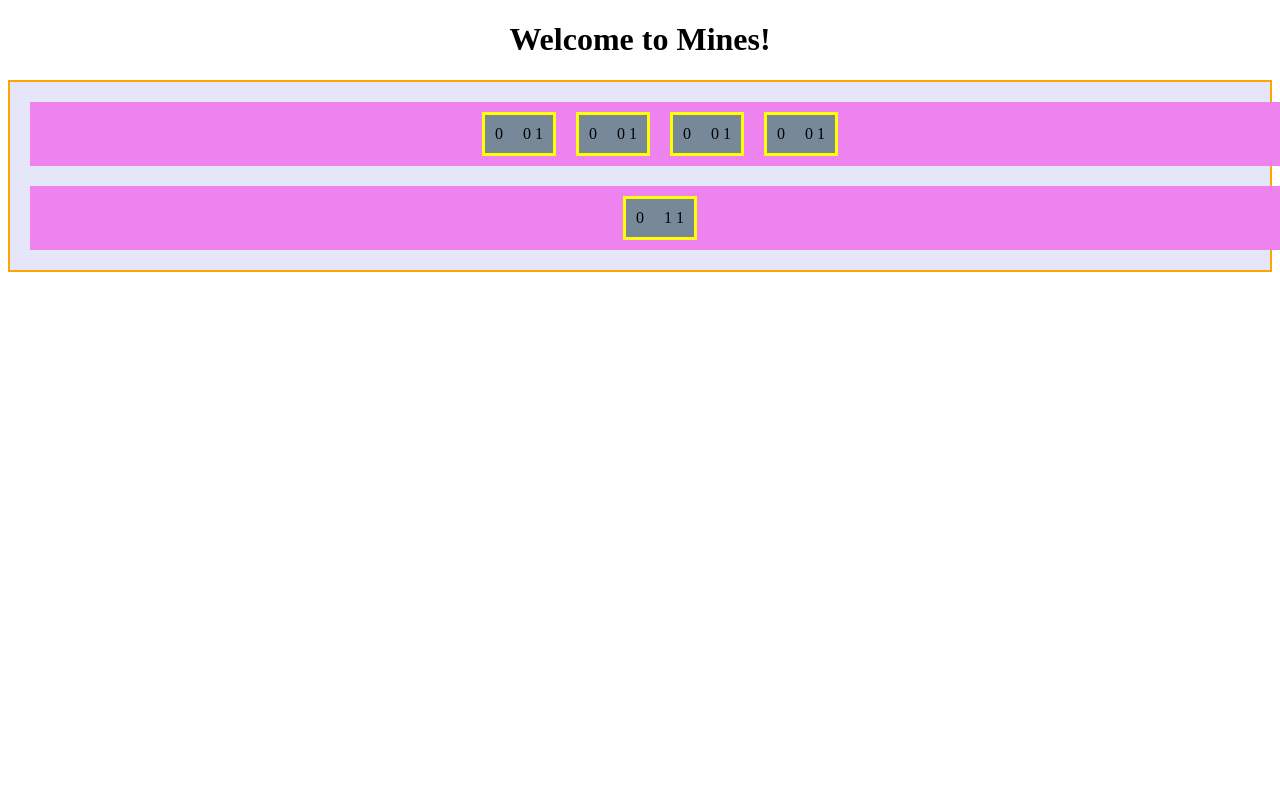
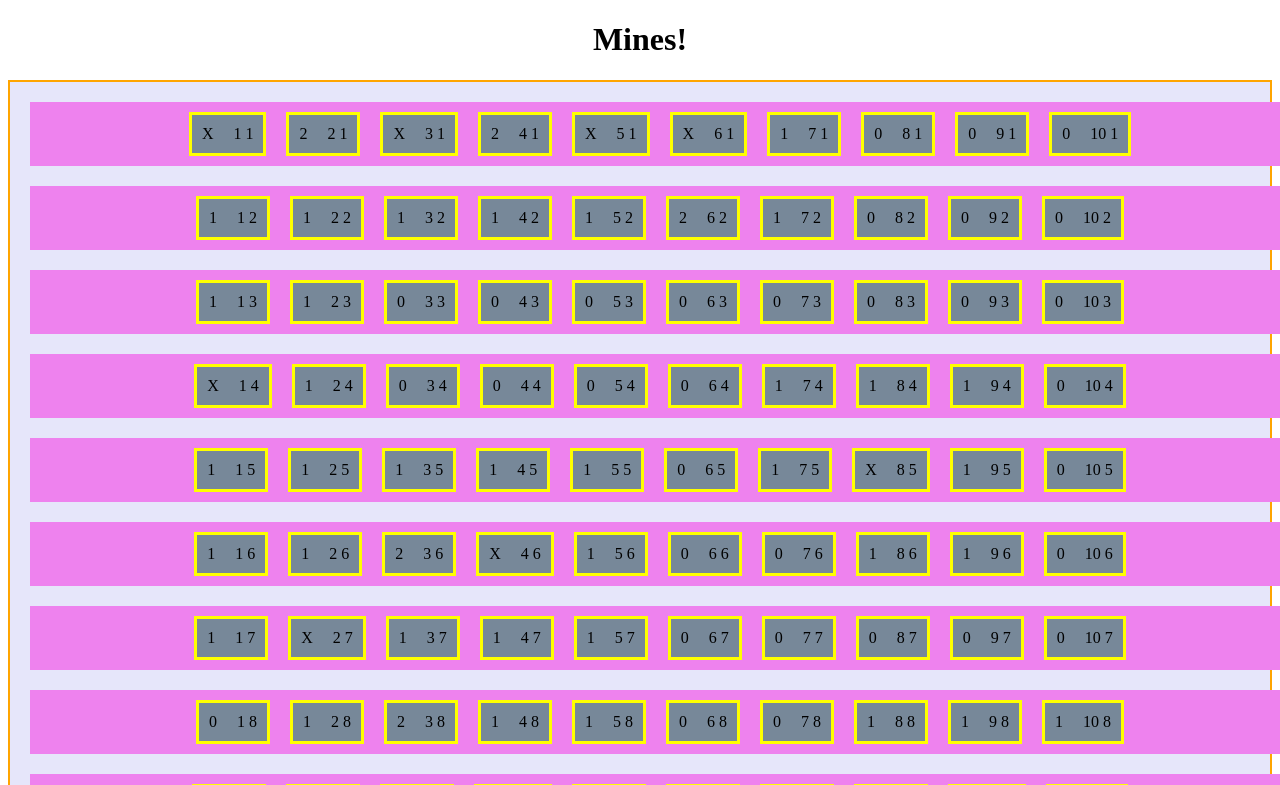
Before and after one commit to baniaf9897/_Mines, an Angular app: page / in a window 1280 px wide. Shown: the top 785 px of the page. Built offline with nearby package versions, Linux system fonts and the light colour scheme.

Commit message:
create game

```diff
--- a/src/app/app.component.html
+++ b/src/app/app.component.html
@@ -1,5 +1,7 @@
 <div style="text-align:center">
   <h1>
-    Welcome to {{ title }}!
+   {{ title }}!
   </h1>
-  <app-minesweeper></app-minesweeper>
+  <app-minesweeper
+  [game] = "game"
+  ></app-minesweeper>
--- a/src/app/app.component.ts
+++ b/src/app/app.component.ts
@@ -20,7 +20,6 @@ export class AppComponent {
 
   startGame(){
     this.game = this.gameService.createGame(10,10,10)
-    console.log(this.game)
     //starting game here
     // calling service for distributing mines and creating game
   }
--- a/src/app/game.service.ts
+++ b/src/app/game.service.ts
@@ -71,9 +71,12 @@ export class GameService {
 
     })
 
-    var _row
+    var _row: Row
     for(var i = 1; i <= row;i++){
         _row =  new Row(this.getAllFieldsOfARow(i))
+        _row.fields.sort((a,b) => {
+            return (a.x) - (b.x)
+        })
         this.gameboard.addRow(_row)
     }
 }
--- a/src/app/minesweeper/minesweeper.component.ts
+++ b/src/app/minesweeper/minesweeper.component.ts
@@ -1,4 +1,4 @@
-import { Component, OnInit, Input } from '@angular/core';
+import { Component, OnInit, Input, OnChanges } from '@angular/core';
 import { Row } from "../../model/row.model";
 import { Field } from "../../model/field.model";
 import { Gameboard } from '../../model/gameboard.model';
@@ -8,14 +8,18 @@ import { Gameboard } from '../../model/gameboard.model';
   templateUrl: './minesweeper.component.html',
   styleUrls: ['./minesweeper.component.css']
 })
-export class MinesweeperComponent implements OnInit {
+export class MinesweeperComponent implements OnInit, OnChanges {
   @Input() game:Gameboard
+  rows = new Array()
 
-  row1 = [new Field(true,0,1),new Field(true,0,1),new Field(true,0,1),new Field(true,0,1)]
-  row2 = [new Field(true,1,1)]
-  rows = [this.row1,this.row2];
-
-  constructor() { }
+  ngOnChanges(changes){
+    if(changes.game){
+      this.rows = this.game.rows
+      console.log(this.rows)
+    }
+  }
+  constructor() {
+   }
 
   ngOnInit() {
   }
--- a/src/app/row/row.component.html
+++ b/src/app/row/row.component.html
@@ -1,5 +1,5 @@
 <div class="row">
-    <app-tile *ngFor="let tile of row"
+    <app-tile *ngFor="let tile of fields"
             [field] = tile
     >
     </app-tile>
--- a/src/app/row/row.component.ts
+++ b/src/app/row/row.component.ts
@@ -1,4 +1,4 @@
-import { Component, OnInit, Input } from '@angular/core';
+import { Component, OnInit, Input, OnChanges } from '@angular/core';
 import { Row } from "../../model/row.model";
 
 @Component({
@@ -6,11 +6,18 @@ import { Row } from "../../model/row.model";
   templateUrl: './row.component.html',
   styleUrls: ['./row.component.css']
 })
-export class RowComponent implements OnInit {
+export class RowComponent implements OnInit,OnChanges {
   @Input() row:Row
+  fields = new Array()
   constructor() { }
 
   ngOnInit() {
   }
 
+  ngOnChanges(changes){
+    if(changes.row){
+      this.fields = this.row.fields
+    }
+  }
+
 }
```
